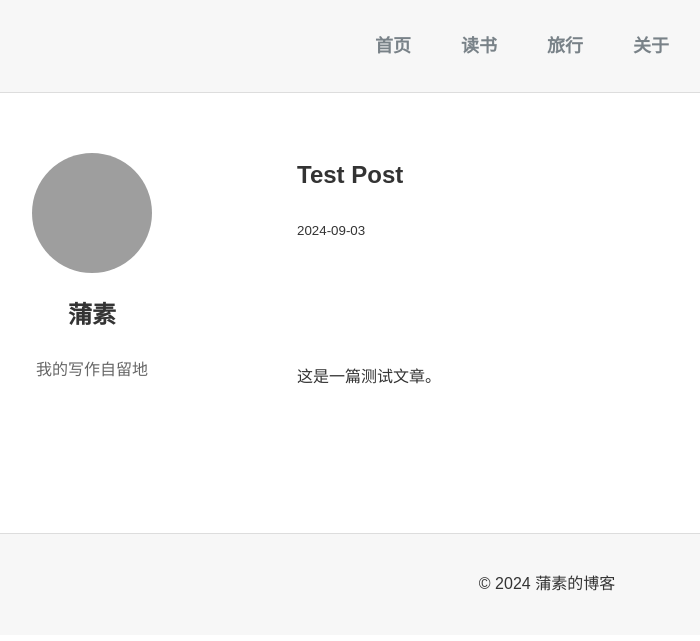
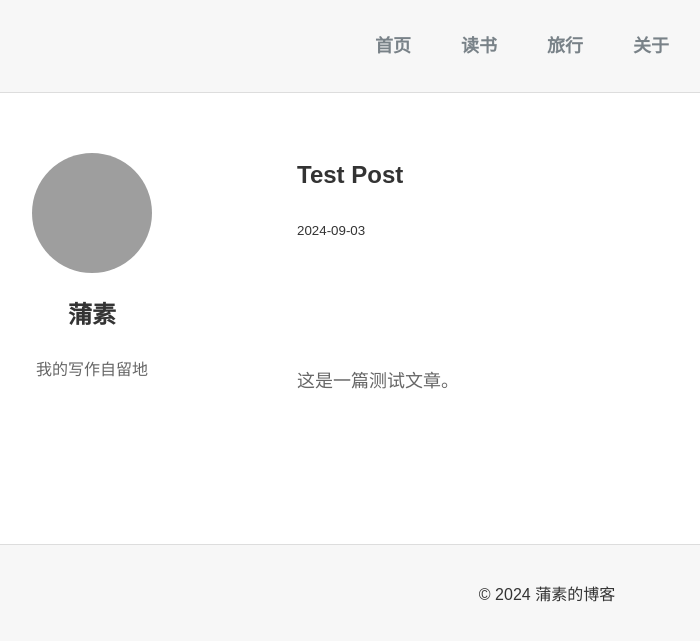
Before and after one commit to pususu/skills-github-pages, a Jekyll site: the page built from _posts/2024-09-03-test.md, in a window 1280 px wide. Shown: the top 641 px of the page, without its empty margins (93-793 px from the left). Built offline with Jekyll 4.4.1, drawn with Linux system fonts in a browser that asks for light colours; grey boxes are pictures that could not be loaded.

Commit message:
Update style.css

```diff
--- a/assets/css/style.css
+++ b/assets/css/style.css
@@ -108,21 +108,37 @@ body {
     margin-top: 0;      /* 去除日期上方的多余间距 */
 }
 
-/* 强化标题与段落的间距 */
-.post-content h1, .post-content h2, .post-content h3 {
-    margin-top: 10px !important;  /* 强制减少标题上方的间距 */
-    margin-bottom: 10px !important; /* 强制减少标题下方的间距 */
+/* 段落与段落之间的间距 */
+.post-content p {
+    font-size: 18px;
+    color: #666;
+    line-height: 1.8;
+    margin-bottom: 20px; /* 增加段落之间的间距 */
+    padding-bottom: 0; /* 不再需要额外填充 */
+    word-wrap: break-word; /* 确保长单词自动换行 */
 }
 
-/* 强化段落与段落之间的间距 */
-.post-content p {
-    margin-bottom: 15px !important;  /* 强制段落之间的间距 */
+/* 标题与段落的间距调整 */
+.post-content h1, .post-content h2, .post-content h3 {
+    margin-top: 20px;  /* 增加标题上方的间距 */
+    margin-bottom: 10px; /* 减少标题下方的间距 */
+    line-height: 1.3; /* 调整标题的行间距 */
 }
 
-/* 强化星号 (斜体或粗体) 的间距 */
+/* 星号 (斜体或粗体) 与段落的间距调整 */
 .post-content em, .post-content strong {
     margin: 0 !important;
     padding: 0 !important;
+}
+
+/* 列表项的间距 */
+.post-content ul {
+    margin: 0 0 20px 20px;
+    padding: 0;
+}
+
+.post-content ul li {
+    margin-bottom: 10px;
 }
 
 /* 文章内容样式 */
```
